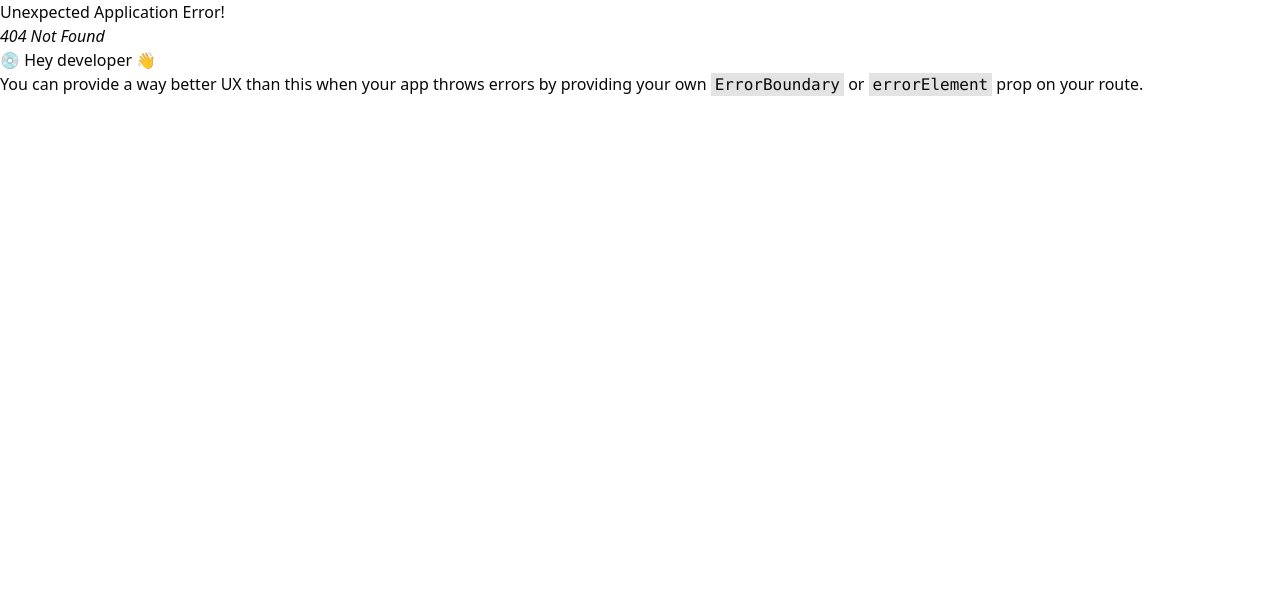
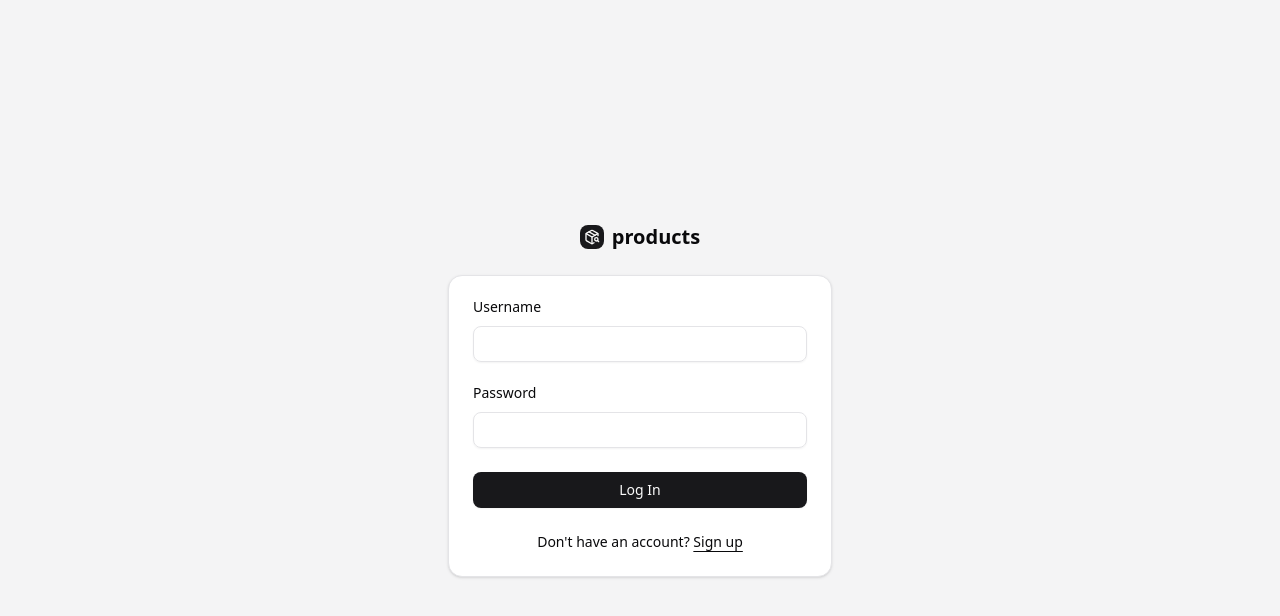
Before and after one commit to marvinalegre/products, a React (Vite) app: page /login in a window 1280 px wide. Before the commit this address had no page. Shown: the top 616 px of the page. Built offline with nearby package versions, Linux system fonts and the light colour scheme.

Commit message:
feat: login page

```diff
--- a/src/components/signup-form.jsx
+++ b/src/components/login-form.jsx
@@ -12,7 +12,7 @@ import { Label } from "@/components/ui/label";
 import { Form, Link, useActionData, useNavigation } from "react-router";
 import clsx from "clsx";
 
-export function SignupForm({ className, ...props }) {
+export function LoginForm({ className, ...props }) {
   const errors = useActionData();
   const navigation = useNavigation();
 
@@ -68,13 +68,13 @@ export function SignupForm({ className, ...props }) {
                   className="w-full"
                   disabled={navigation.state !== "idle"}
                 >
-                  {navigation.state !== "idle" ? "Signing Up..." : "Sign up"}
+                  {navigation.state !== "idle" ? "Logging In..." : "Log In"}
                 </Button>
               </div>
               <div className="text-center text-sm">
-                Already have an account?{" "}
-                <Link to="/login" className="underline underline-offset-4">
-                  Log in
+                Don't have an account?{" "}
+                <Link to="/signup" className="underline underline-offset-4">
+                  Sign up
                 </Link>
               </div>
             </div>
--- /dev/null
+++ b/src/components/routes/login-page.jsx
@@ -0,0 +1,68 @@
+import { Link, redirect } from "react-router";
+import { LoginForm } from "@/components/login-form";
+import { PackageSearch } from "lucide-react";
+import { usernameSchema, passwordSchema } from "@/../libs/validation";
+import { z } from "zod";
+
+export default function LoginPage() {
+  return (
+    <div className="bg-muted flex min-h-svh flex-col items-center justify-center gap-6 p-6 md:p-10">
+      <div className="flex w-full max-w-sm flex-col gap-6">
+        <Link
+          to="/"
+          className="flex items-center gap-2 self-center font-bold text-xl"
+        >
+          <div className="bg-primary text-primary-foreground flex size-6 items-center justify-center rounded-md">
+            <PackageSearch className="size-4" />
+          </div>
+          products
+        </Link>
+        <LoginForm />
+      </div>
+    </div>
+  );
+}
+
+export async function action({ request }) {
+  let formData = await request.formData();
+  let username = formData.get("username");
+  let password = formData.get("password");
+
+  try {
+    usernameSchema.parse(username);
+  } catch (e) {
+    if (e instanceof z.ZodError) {
+      for (let i of e.issues) {
+        return { username: i.message };
+      }
+    }
+  }
+
+  try {
+    passwordSchema.parse(password);
+  } catch (e) {
+    if (e instanceof z.ZodError) {
+      for (let i of e.issues) {
+        return { password: i.message };
+      }
+    }
+  }
+
+  const res = await fetch("/api/auth/login", {
+    method: "POST",
+    headers: {
+      "Content-Type": "application/json",
+    },
+    body: JSON.stringify({ username, password }),
+  });
+
+  if (res.status === 200) {
+    return redirect("/");
+  } else if ([409, 422].includes(res.status)) {
+    return await res.json();
+  } else if (res.status === 401) {
+    return { _form: "Invalid username or password." };
+  } else {
+    return { _form: "Something went wrong." };
+  }
+}
--- a/src/main.jsx
+++ b/src/main.jsx
@@ -6,6 +6,9 @@ import App from "./App.jsx";
 import SignupPage, {
   action as signupAction,
 } from "@/components/routes/signup-page";
+import LoginPage, {
+  action as loginAction,
+} from "@/components/routes/login-page";
 import { action as logoutAction } from "@/components/routes/logout.jsx";
 
 const router = createBrowserRouter([
@@ -27,6 +30,11 @@ const router = createBrowserRouter([
     action: signupAction,
   },
   {
+    path: "/login",
+    element: <LoginPage />,
+    action: loginAction,
+  },
+  {
     path: "/logout",
     action: logoutAction,
   },
--- a/worker/routes/auth.js
+++ b/worker/routes/auth.js
@@ -14,6 +14,7 @@ const nanoid = customAlphabet(
 );
 
 auth.use("/signup", validateCredentials);
+auth.use("/login", validateCredentials);
 auth.use("/me", async (c, next) => {
   const token = getCookie(c, "token");
   if (token == undefined) {
@@ -56,6 +57,38 @@ auth.post("/logout", (c) => {
   });
 
   return c.body(null, 204);
+});
+
+auth.post("/login", async (c) => {
+  const username = c.get("username");
+  const password = c.get("password");
+
+  const { results } = await c.env.DB.prepare(
+    "SELECT hashed_password, jwt_sub FROM users WHERE username = ?",
+  )
+    .bind(username.toLowerCase())
+    .all();
+
+  if (!results.length) {
+    return c.body(null, 401);
+  }
+  if (!(await bcrypt.compare(password, results[0].hashed_password))) {
+    console.log(password);
+    console.log(results[0].hashed_password);
+    return c.body(null, 401);
+  }
+
+  const sub = results[0].jwt_sub;
+  const token = await sign({ sub }, c.env.JWT_SECRET);
+  setCookie(c, "token", token, {
+    path: "/",
+    secure: true,
+    httpOnly: true,
+    expires: new Date(Date.now() + 2_592_000_000 * 3),
+    sameSite: "Strict",
+  });
+
+  return c.body(null, 200);
 });
 
 auth.post("/signup", async (c) => {
```
